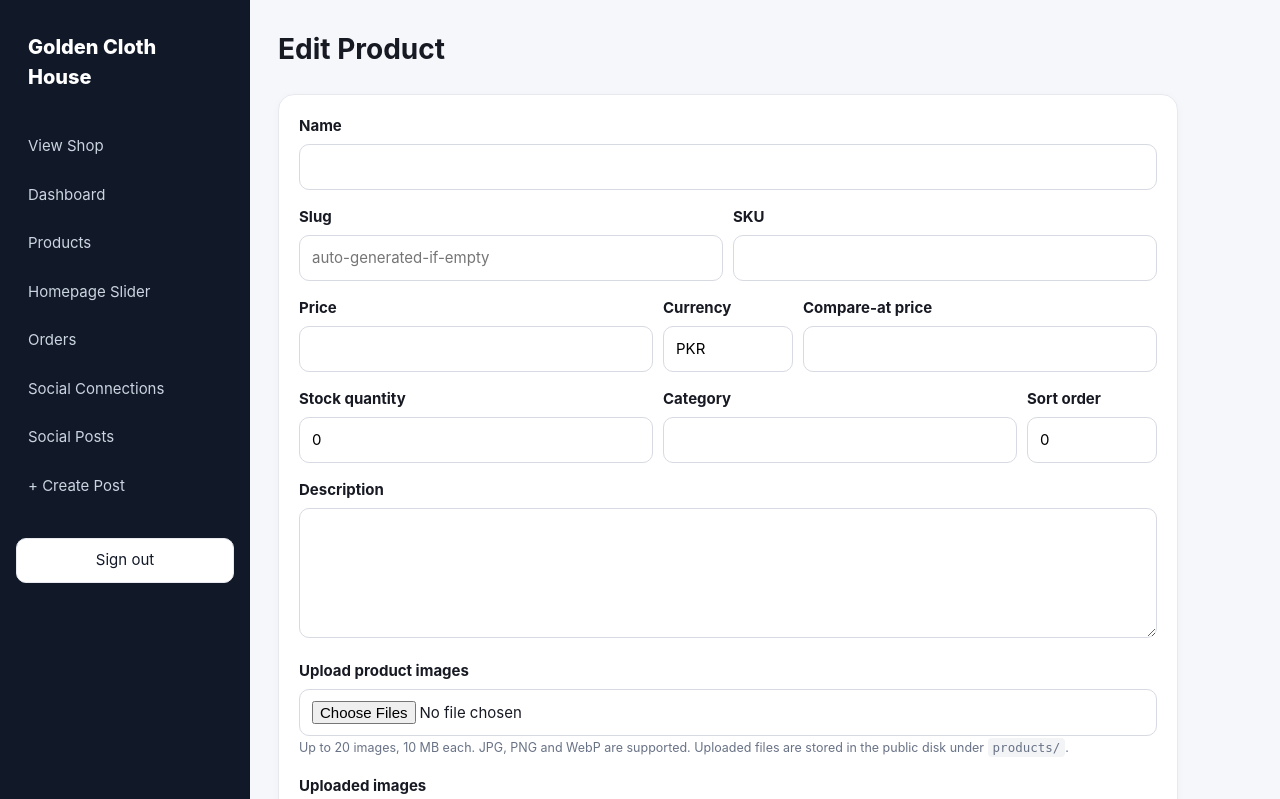
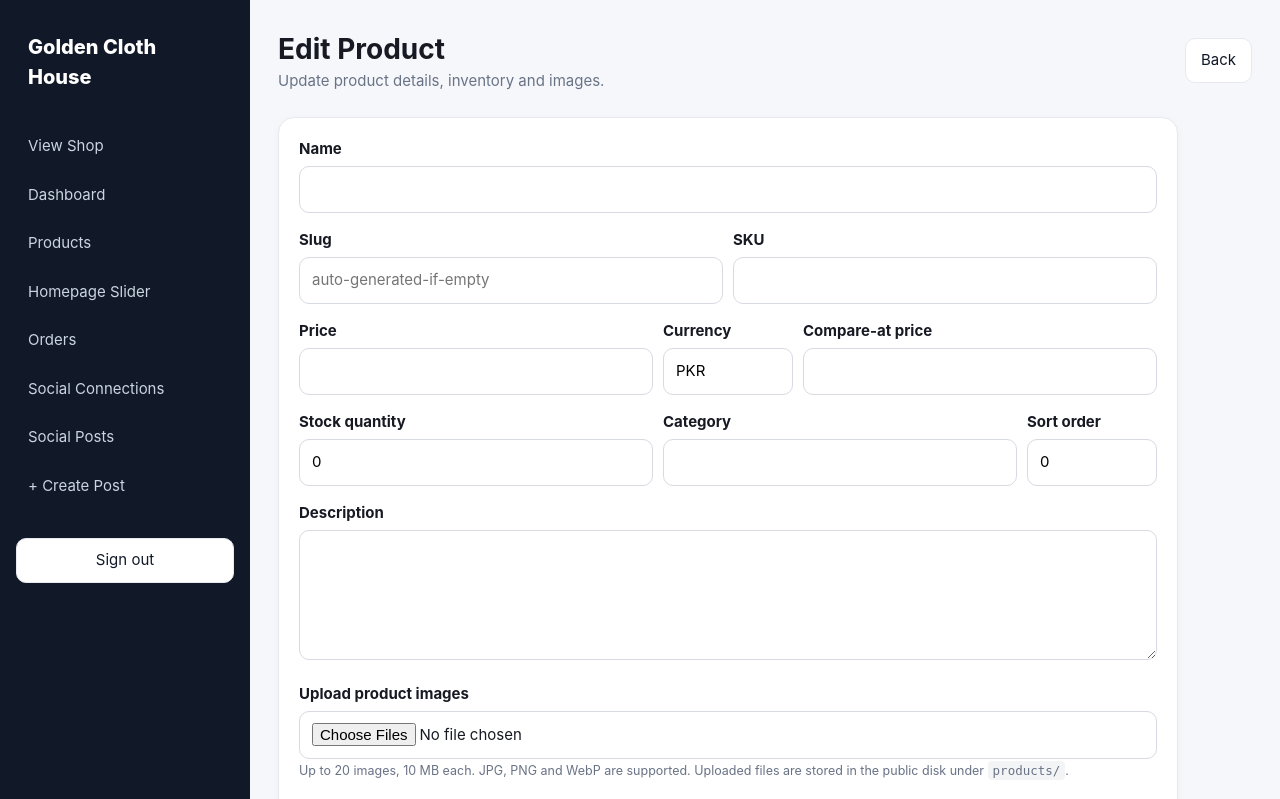
Before and after one commit to Ahmed4726/golden-cloth-house, a Laravel app: template resources/views/products/edit.blade.php in a window 1280 px wide. Shown: the top 799 px of the page. Run offline with Laravel 12, Linux system fonts and the light colour scheme; the template is opened without the code that fills it, so the values that code supplies are empty.

Commit message:
refactor: format product edit page

```diff
--- a/resources/views/products/edit.blade.php
+++ b/resources/views/products/edit.blade.php
@@ -1 +1,25 @@
-@extends('layouts.app') @section('content')<div class="top"><h1>Edit Product</h1></div><form class="card form" method="post" action="{{route('products.update',$product)}}" enctype="multipart/form-data">@csrf @method('put') @include('products.form',['product'=>$product])<button class="btn">Save Changes</button></form>@endsection
+@extends('layouts.app')
+
+@section('content')
+    <div class="top">
+        <div>
+            <h1>Edit Product</h1>
+            <div class="muted">Update product details, inventory and images.</div>
+        </div>
+        <a class="btn secondary" href="{{ route('products.index') }}">Back</a>
+    </div>
+
+    <form
+        class="card form"
+        method="POST"
+        action="{{ route('products.update', $product) }}"
+        enctype="multipart/form-data"
+    >
+        @csrf
+        @method('PUT')
+
+        @include('products.form', ['product' => $product])
+
+        <button class="btn" type="submit">Save Changes</button>
+    </form>
+@endsection
```
